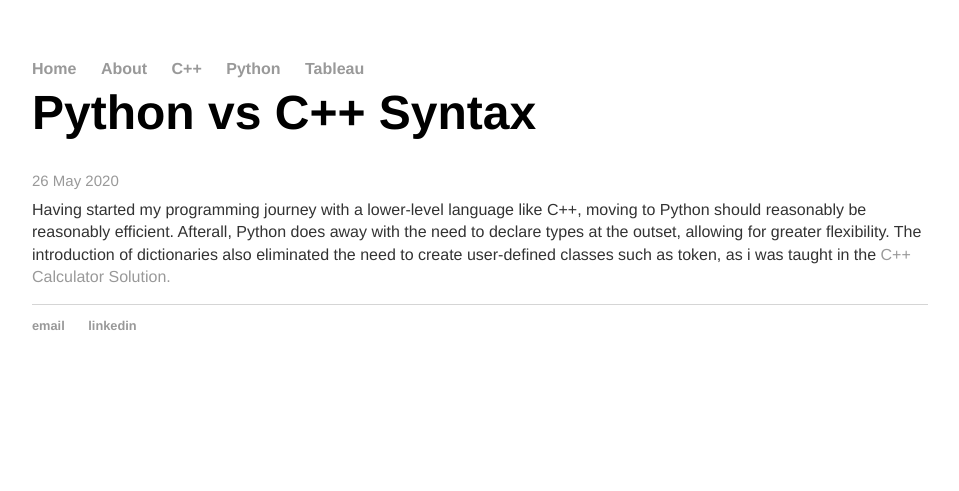
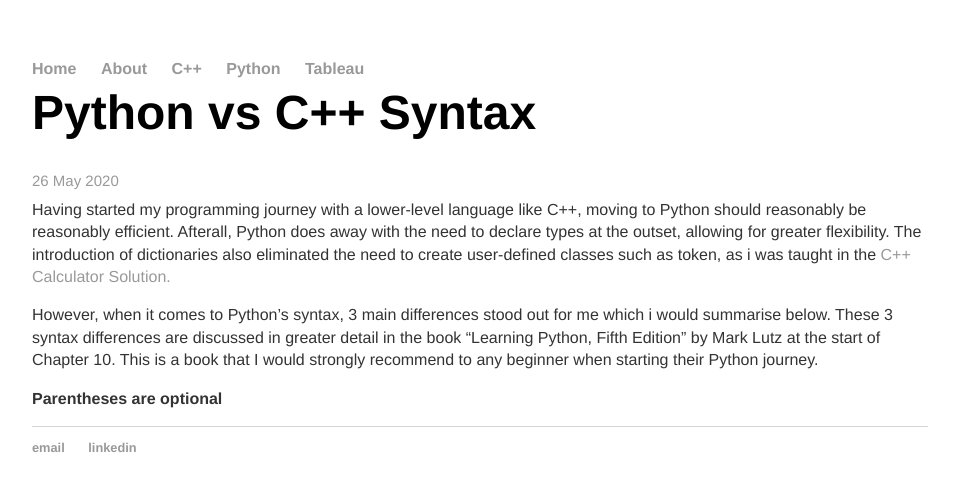
Before and after one commit to cchanzl/Lock-Screen, a Jekyll site: the page built from _posts/2020-05-26-Python-vs-C++-Syntax.md, in a window 1280 px wide. Shown: the top 491 px of the page, without its empty margins (160-1119 px from the left). Built offline with Jekyll 4.4.1, drawn with Linux system fonts in a browser that asks for light colours.

Commit message:
Update 2020-05-26-Python-vs-C++-Syntax.md

```diff
--- a/_posts/2020-05-26-Python-vs-C++-Syntax.md
+++ b/_posts/2020-05-26-Python-vs-C++-Syntax.md
@@ -6,3 +6,7 @@ date: 2020-05-26
 ---
 
 Having started my programming journey with a lower-level language like C++, moving to Python should reasonably be reasonably efficient. Afterall, Python does away with the need to declare types at the outset, allowing for greater flexibility. The introduction of dictionaries also eliminated the need to create user-defined classes such as token, as i was taught in the <a href="https://cchanzl.github.io/tableau/2020/05/01/C++-Calculator-Solution">C++ Calculator Solution. </a>
+
+However, when it comes to Python's syntax, 3 main differences stood out for me which i would summarise below. These 3 syntax differences are discussed in greater detail in the book "Learning Python, Fifth Edition" by Mark Lutz at the start of Chapter 10. This is a book that I would strongly recommend to any beginner when starting their Python journey.
+
+<b> Parentheses are optional </b>
```
